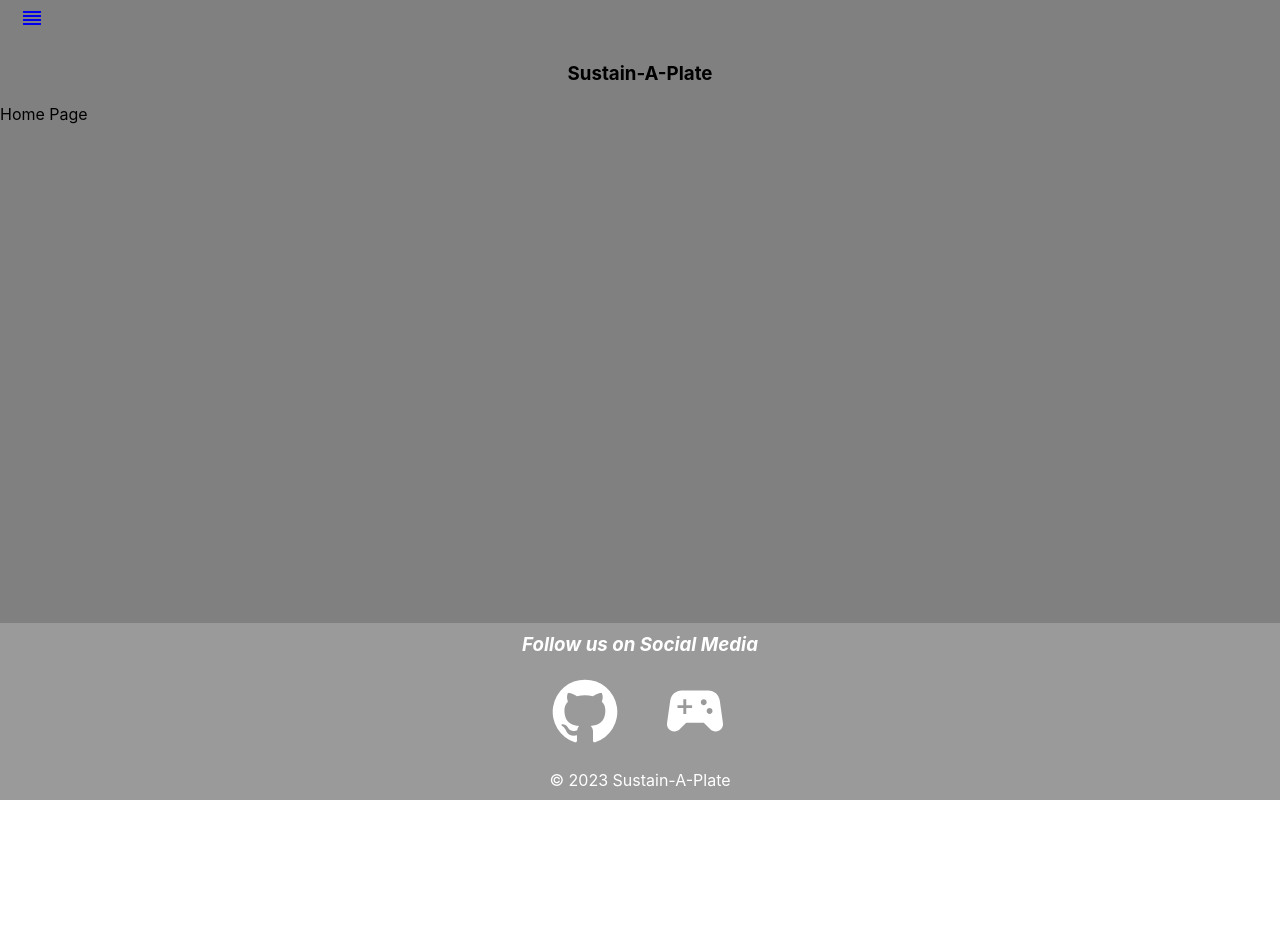
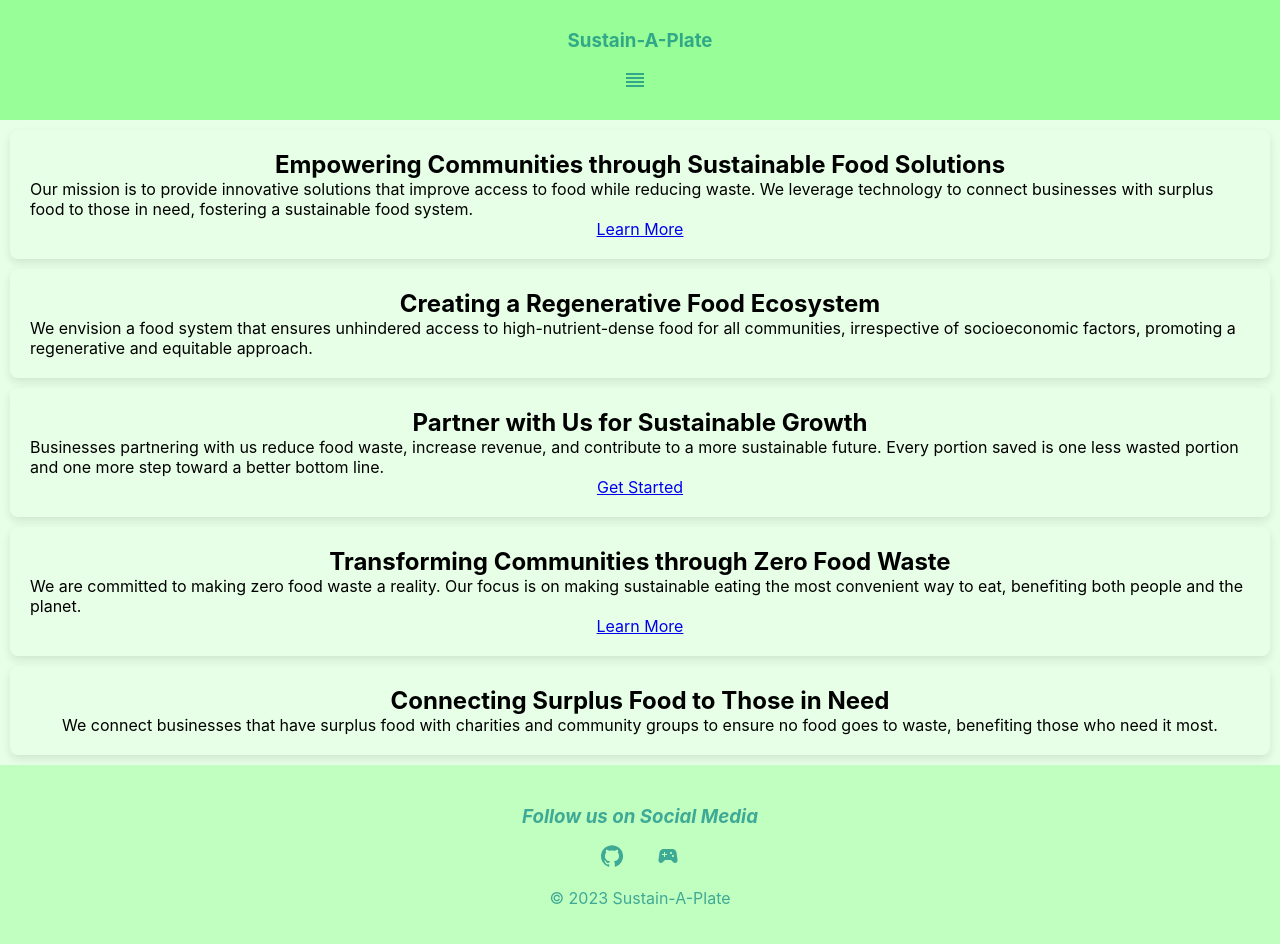
Before and after one commit to Will-Riffe/Sustain-A-Plate, a React (Create React App) app in the folder client/: page / in a window 1280 px wide. Shown: the top 944 px of the page. Before the commit the page ends 800 px from the top, so only its background shows below. Built offline with nearby package versions, Linux system fonts and the light colour scheme.

Commit message:
🏗️ Foundations of Home 🔧 Style touchups

```diff
--- a/client/src/App.css
+++ b/client/src/App.css
@@ -5,9 +5,10 @@
 }
 
 :root{
-  --colorOne: grey;
-  --colorTwo: rgb(66, 66, 66);
-  --textColor: White;
+  --colorOne: #98ff983b;
+  --colorTwo: #98ff987b;
+  --colorThree: #00ff00;
+  --textColor: #008080ad;
 }
 
 
--- /dev/null
+++ b/client/src/components/Navbar/Navbar.css
@@ -0,0 +1,40 @@
+.navbar-container {
+  position: fixed;
+  top: 0;
+  left: 0;
+  width: 100%;
+  padding-top: 20px;
+  padding-bottom: 15px;
+  display: flex;
+  justify-content: center;
+  align-items: center;
+  flex-direction: column;
+  height: 15vh;
+  background-color: #98ff98;
+  z-index: 100; /* Add z-index to keep the navbar on top */
+}
+
+  .logo-container {
+    display: flex;
+    justify-content: center;
+    align-items: center;
+    flex: 1;
+    color: var(--textColor);
+  }
+
+  .drawer-button-container {
+    flex: 1;
+    display: flex;
+    justify-content: flex-end;
+    align-items: center;
+    padding-right: 10px;
+
+  }
+
+  .drawer-container {
+    width: auto;
+  }
+
+  .icon-color {
+    color: var(--textColor);
+  }
--- a/client/src/components/Navbar/Navbar.js
+++ b/client/src/components/Navbar/Navbar.js
@@ -1,46 +1,66 @@
-import * as React from 'react';
-import { Link } from 'react-router-dom';
-import Box from '@mui/material/Box';
-import Drawer from '@mui/material/Drawer';
-import Button from '@mui/material/Button';
-import List from '@mui/material/List';
+import * as React from "react";
+import { Link } from "react-router-dom";
+import './Navbar.css';
+import Box from "@mui/material/Box";
+import Drawer from "@mui/material/Drawer";
+import Button from "@mui/material/Button";
+import List from "@mui/material/List";
 import Divider from '@mui/material/Divider';
-import ListItem from '@mui/material/ListItem';
-import ListItemButton from '@mui/material/ListItemButton';
-import ListItemIcon from '@mui/material/ListItemIcon';
-import ListItemText from '@mui/material/ListItemText';
-import HomeIcon from '@mui/icons-material/Home';
-import AccountCircleIcon from '@mui/icons-material/AccountCircle';
-import LockIcon from '@mui/icons-material/Lock';
+import ListItem from "@mui/material/ListItem";
+import ListItemButton from "@mui/material/ListItemButton";
+import MenuBookIcon from '@mui/icons-material/MenuBook';
+import ListItemIcon from "@mui/material/ListItemIcon";
+import ListItemText from "@mui/material/ListItemText";
+import HomeIcon from "@mui/icons-material/Home";
+import AccountCircleIcon from "@mui/icons-material/AccountCircle";
+import QuizIcon from '@mui/icons-material/Quiz';
+import LockOpenIcon from '@mui/icons-material/LockOpen';
+import LockIcon from "@mui/icons-material/Lock";
 import ListIcon from '@mui/icons-material/List';
-import StoreIcon from '@mui/icons-material/Store';
-import ReorderIcon from '@mui/icons-material/Reorder';
+import AddShoppingCartIcon from '@mui/icons-material/AddShoppingCart';
+import ReorderIcon from "@mui/icons-material/Reorder";
 
 function Navbar() {
   const [state, setState] = React.useState({
-    left: false,
+    navToggle: false,
   });
 
+  /*
+    Add sign-in logic here, between the comments
+  */
+  const signInState = true;
+  /*
+    Add sign-in logic here, between the comments
+  */
+
   const toggleDrawer = (open) => (event) => {
-    if (event.type === 'keydown' && (event.key === 'Tab' || event.key === 'Shift')) {
+    if (
+      event.type === "keydown" &&
+      (event.key === "Tab" || event.key === "Shift")
+    ) {
       return;
     }
 
-    setState({ ...state, left: open });
+    setState({ ...state, navToggle: open });
   };
 
   const list = (
     <Box
-      sx={{ width: 250 }}
+      sx={{ width: 250,
+            backgroundColor: "var(--colorOne)",
+            color: "var(--textColor)",
+            height: "100%"
+      }}
       role="presentation"
       onClick={toggleDrawer(false)}
       onKeyDown={toggleDrawer(false)}
+      component="div"
     >
       <List>
         {[
-          { path: '/', text: 'Home', icon: <HomeIcon /> },
-          { path: '/profile', text: 'Profile', icon: <AccountCircleIcon /> },
-          { path: '/login', text: 'Login', icon: <LockIcon /> },
+          { path: '/', text: 'Home', icon: <HomeIcon className="icon-color"/> },
+          { path: '/login', text: 'Login || Sign-up', icon: <LockOpenIcon className="icon-color" /> },
+          { path: '/logout', text: 'Logout', icon: <LockIcon className="icon-color" /> },
         ].map((item) => (
           <ListItem key={item.text} disablePadding>
             <ListItemButton component={Link} to={item.path}>
@@ -52,29 +72,53 @@ function Navbar() {
           </ListItem>
         ))}
       </List>
+      <Divider />
+      {/* Additional items shown when the user is signed in */}
+      {signInState && (
+        <List>
+          {[
+            { path: '/profile', text: 'Profile', icon: <AccountCircleIcon className="icon-color" /> },
+            { path: '/food', text: 'Food Recovery', icon: <AddShoppingCartIcon className="icon-color" /> },
+            { path: '/list', text: 'Recovery History', icon: <MenuBookIcon className="icon-color"/> },
+          ].map((item) => (
+            <ListItem key={item.text} disablePadding>
+              <ListItemButton component={Link} to={item.path}>
+                <ListItemIcon>
+                  {item.icon}
+                </ListItemIcon>
+                <ListItemText primary={item.text} />
+              </ListItemButton>
+            </ListItem>
+          ))}
+        </List>
+      )}
     </Box>
   );
 
+
   return (
-    <div>
+   <div className="navbar-container">
+
+      {/* Centered Logo */}
+      <div className="logo-container">
+        <h3>Sustain-A-Plate</h3>
+      </div>
+
+    <div className="drawer-button-container">
       <Button onClick={toggleDrawer(true)}>
         <Link to="/">
-          <ReorderIcon />
+          <ReorderIcon className="icon-color"/>
         </Link>
       </Button>
       <Drawer
         anchor="left"
-        open={state.left}
+        open={state.navToggle}
         onClose={toggleDrawer(false)}
       >
         {list}
       </Drawer>
-
-      {/* Centered Logo */}
-      <div style={{ display: 'flex', justifyContent: 'center', alignItems: 'center', height: '60px' }}>
-        <h3>Sustain-A-Plate</h3>
-      </div>
     </div>
+  </div>
   );
 }
 
--- a/client/src/components/footer/footer.css
+++ b/client/src/components/footer/footer.css
@@ -1,17 +1,21 @@
 
 footer {
-  background: #9a9a9a;
-  color: white;
+  background: var(--colorTwo);
+  color: var(--textColor);
   bottom: 0;
-  height: auto;
+  height: 25%;
   text-align: center;
-  position: fixed;
-  padding: 0.625rem 0.625rem 0.625rem 0.625rem;
+  position: relative;
+  padding: 5vh;
   width: 100%;
   }
 
   .socialMedia svg {
-    margin: 20px;
-    font-size: 70px;
+    margin: 1rem;
+    font-size: auto;
     cursor: grabbing;
   }
+
+  body {
+    margin-bottom: 25%;
+  }
--- a/client/src/pages/home/home.css
+++ b/client/src/pages/home/home.css
@@ -0,0 +1,14 @@
+
+.card-section {
+    display: flex;
+    flex-direction: column;
+    align-items: center;
+    padding: 20px;
+    border-radius: 8px;
+    box-shadow: 0px 4px 8px rgba(0, 0, 0, 0.1);
+    margin: 10px;
+  }
+
+.home-container {
+    margin-top:15vh;
+}
--- a/client/src/pages/home/home.js
+++ b/client/src/pages/home/home.js
@@ -1,9 +1,55 @@
-import React from 'react'
+import React from 'react';
+import { Link } from 'react-router-dom';
+import './home.css';
 
-function home() {
+const HomePage = () => {
   return (
-    <div>Home Page</div>
-  )
-}
+    <div className="home-container">
+      {/* Hero section */}
+      <section className="card-section">
+        <h1>Empowering Communities through Sustainable Food Solutions</h1>
+        <p>
+          Our mission is to provide innovative solutions that improve access to food while reducing waste.
+          We leverage technology to connect businesses with surplus food to those in need, fostering a sustainable food system.
+        </p>
+        <Link to="/about" className="cta-button">Learn More</Link>
+      </section>
 
-export default home;
+      {/* Picture Perfect section */}
+      <section className="card-section">
+        <h2>Creating a Regenerative Food Ecosystem</h2>
+        <p>
+          We envision a food system that ensures unhindered access to high-nutrient-dense food for all communities,
+          irrespective of socioeconomic factors, promoting a regenerative and equitable approach.
+        </p>
+      </section>
+
+
+      {/* Partner with Us section */}
+      <section className="card-section">
+        <h2>Partner with Us for Sustainable Growth</h2>
+        <p>
+          Businesses partnering with us reduce food waste, increase revenue, and contribute to a more sustainable future.
+          Every portion saved is one less wasted portion and one more step toward a better bottom line.
+        </p>
+        <Link to="/sustainability" className="cta-button">Get Started</Link>
+      </section>
+
+      {/* Zero-food-waste communities section */}
+      <section className="card-section">
+        <h2>Transforming Communities through Zero Food Waste</h2>
+        <p>We are committed to making zero food waste a reality. Our focus is on making sustainable eating the most convenient way to eat, benefiting both people and the planet.</p>
+        <Link to="/sustainability" className="cta-button">Learn More</Link>
+      </section>
+
+
+      {/* What We Do section */}
+      <section className="card-section">
+        <h2>Connecting Surplus Food to Those in Need</h2>
+        <p>We connect businesses that have surplus food with charities and community groups to ensure no food goes to waste, benefiting those who need it most.</p>
+      </section>
+    </div>
+  );
+};
+
+export default HomePage;
```
